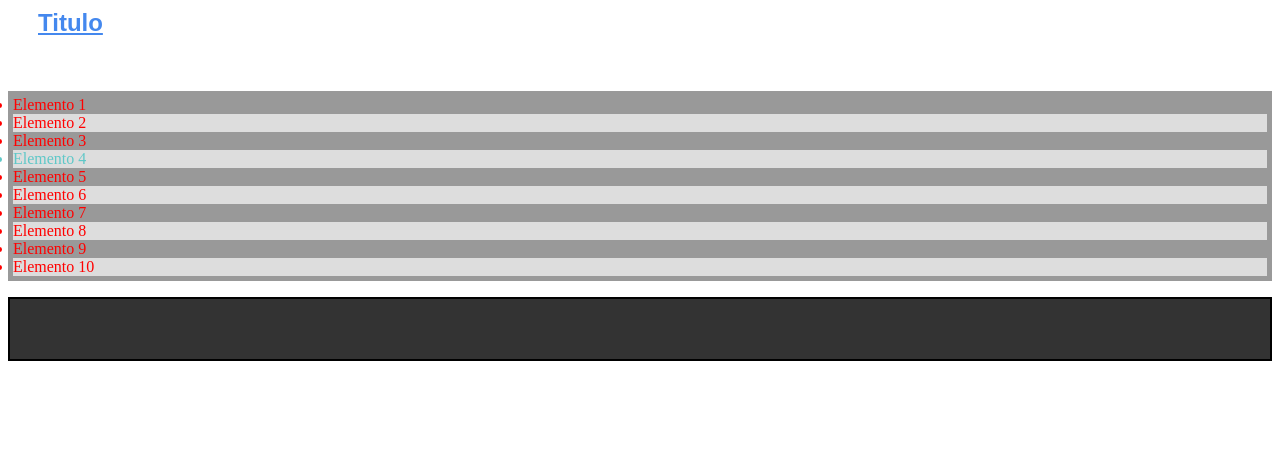
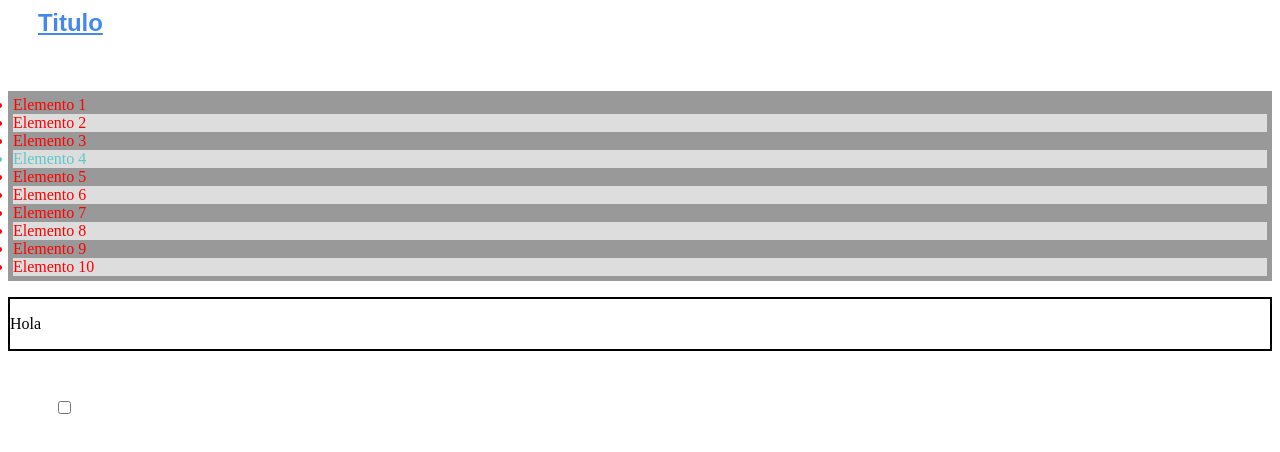
Before and after one commit to Jhonatanisai8/02-Pseudoclases-css, a plain HTML site: page index.html in a window 1280 px wide. Shown: the part 88-540 px from the top of the page. Drawn offline with Linux system fonts and the light colour scheme.

Commit message:
ejemplo de cuando un checkbox esta chekeado

```diff
--- a/index.html
+++ b/index.html
@@ -26,7 +26,10 @@
         <li>Elemento 10</li>
     </ul>
 
-    <div></div>
+    <div><p>Hola</p></div>
+
+
+    <input type="checkbox" name="#" id="#">
 </body>
 
 </html>
--- a/style.css
+++ b/style.css
@@ -50,3 +50,11 @@ div:empty{
     background-color: #333;
     padding: 30px;
 }
+
+input[type="checkbox"]{
+    margin: 50px;
+}
+/* si esta chekeado tiene margen de 10px */
+input[type="checkbox"]:checked{
+    margin: 10px;
+}
```
